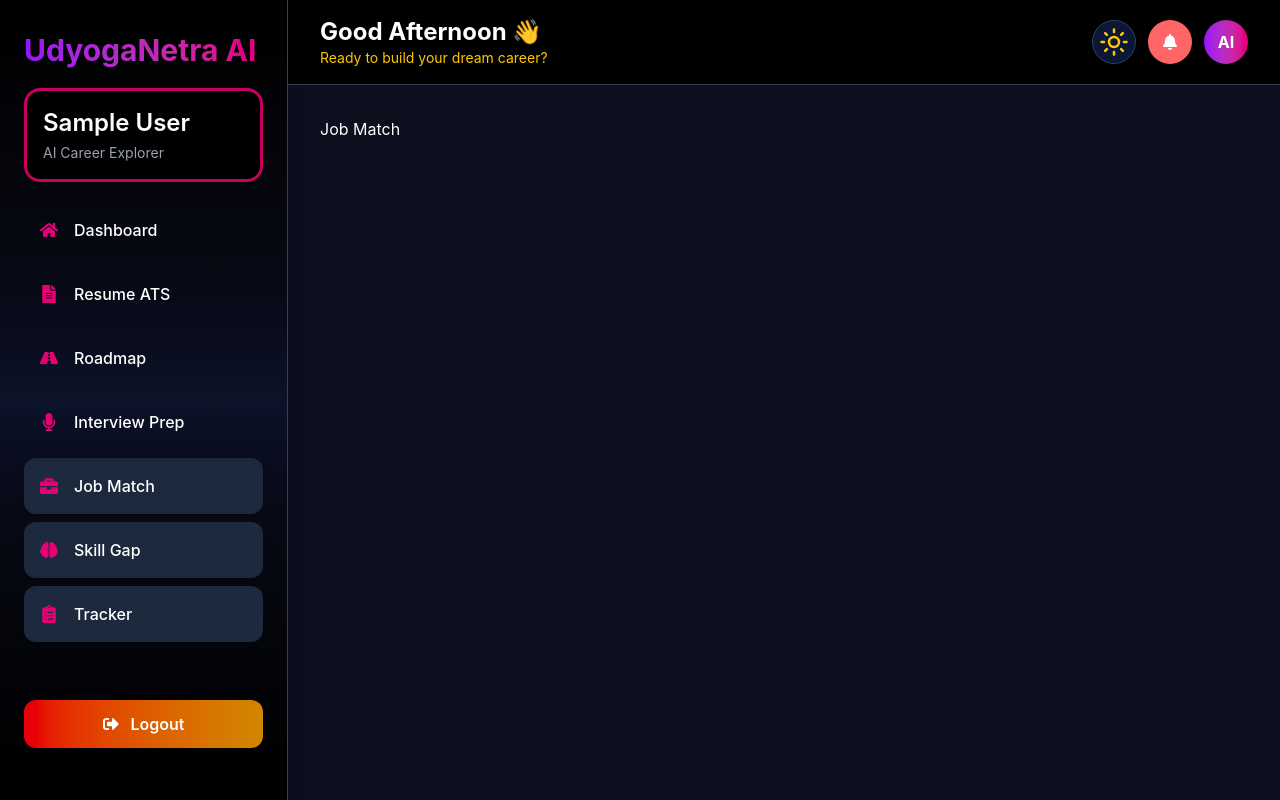
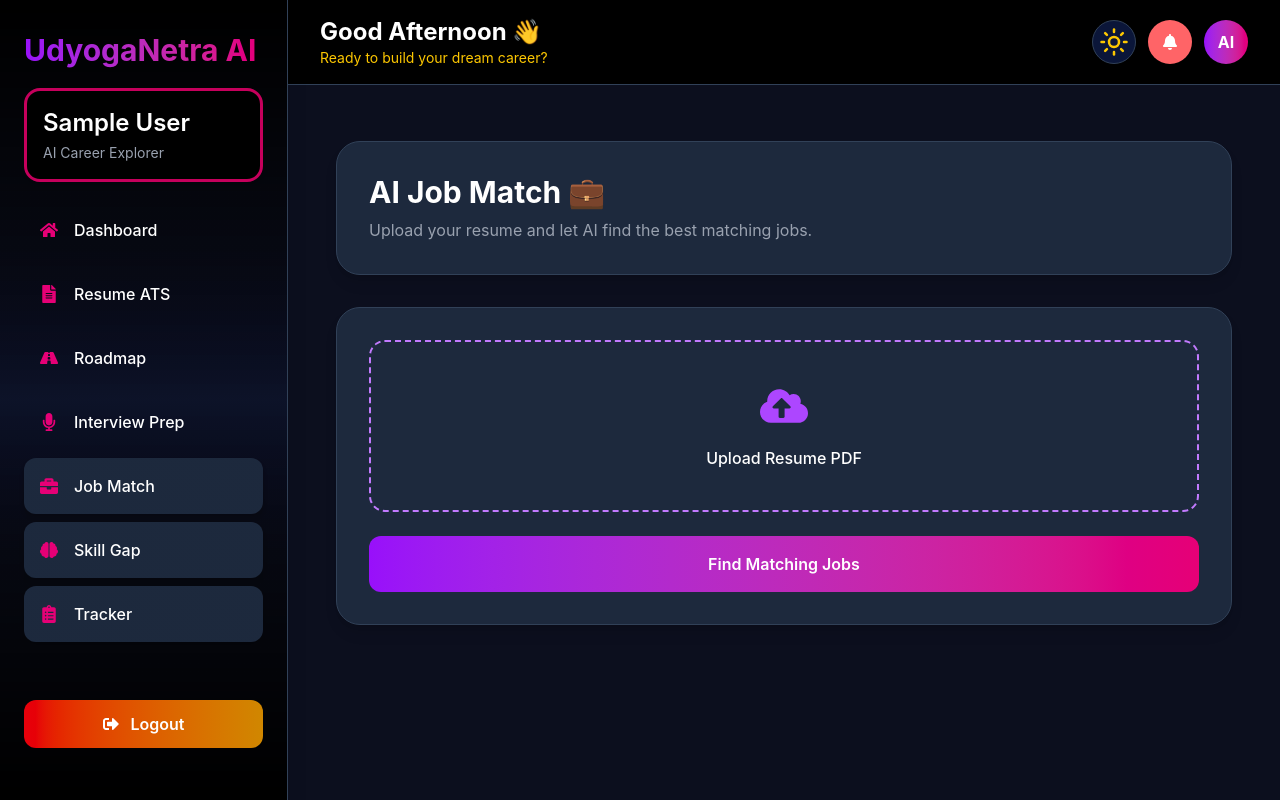
Before and after one commit to ramusiripalli/udyoganetra-ai, a React app in the folder frontend/: page /job-match in a window 1280 px wide. Built offline with nearby package versions, Linux system fonts and the light colour scheme; sample sign-in values are in the browser's storage; the HTML template or start-up script is replaced by a standard one.

Commit message:
feat:jobMatch Frontend is working

```diff
--- a/frontend/src/pages/JobMatch.jsx
+++ b/frontend/src/pages/JobMatch.jsx
@@ -1,5 +1,326 @@
+import { useState } from "react";
+import { motion } from "framer-motion";
+import {
+  FaCloudUploadAlt,
+  FaLightbulb,
+  FaSpinner,
+} from "react-icons/fa";
+
 const JobMatch = () => {
-  return <div>Job Match</div>;
+  const [file, setFile] = useState(null);
+
+  const [loading, setLoading] =
+    useState(false);
+
+  const [result, setResult] =
+    useState(null);
+
+  const [error, setError] =
+    useState("");
+
+  const handleFileChange = (e) => {
+    setFile(e.target.files[0]);
+  };
+
+  const handleAnalyze = async () => {
+    if (!file) {
+      alert("Upload Resume PDF");
+      return;
+    }
+
+    try {
+      setLoading(true);
+      setResult(null);
+      setError("");
+
+      const formData =
+        new FormData();
+
+      formData.append(
+        "resume",
+        file
+      );
+
+      const response = await fetch(
+        `${import.meta.env.VITE_API_BASE_URL}/api/jobmatch/analyze`,
+        {
+          method: "POST",
+          body: formData,
+        }
+      );
+
+      const data =
+        await response.json();
+
+      console.log(data);
+
+      if (!data.success) {
+        setError(
+          data.message
+        );
+        return;
+      }
+
+      setResult(
+        data.jobMatch
+      );
+
+    } catch (error) {
+      console.log(error);
+
+      setError(
+        "Something went wrong"
+      );
+    } finally {
+      setLoading(false);
+    }
+  };
+
+  return (
+    <div className="max-w-6xl mx-auto px-4 py-6">
+
+      {/* HEADER */}
+      <motion.div
+        initial={{
+          opacity: 0,
+        }}
+        animate={{
+          opacity: 1,
+        }}
+        className="
+        rounded-3xl p-8 mb-8
+        bg-white dark:bg-slate-800
+        border border-slate-200 dark:border-slate-700
+        shadow-lg
+      "
+      >
+        <h1 className="text-3xl font-bold">
+          AI Job Match 💼
+        </h1>
+
+        <p className="mt-2 text-gray-500 dark:text-gray-400">
+          Upload your resume and let AI find the best matching jobs.
+        </p>
+      </motion.div>
+
+      {/* UPLOAD CARD */}
+      <div
+        className="
+        rounded-3xl p-8 mb-8
+        bg-white dark:bg-slate-800
+        border border-slate-200 dark:border-slate-700
+        shadow-lg
+      "
+      >
+        <label
+          className="
+          border-2 border-dashed
+          border-purple-400
+          rounded-2xl
+          py-10
+          flex flex-col items-center
+          cursor-pointer
+        "
+        >
+          <FaCloudUploadAlt className="text-5xl text-purple-500" />
+
+          <p className="mt-4 font-medium">
+            Upload Resume PDF
+          </p>
+
+          <input
+            hidden
+            type="file"
+            accept=".pdf"
+            onChange={
+              handleFileChange
+            }
+          />
+        </label>
+
+        {file && (
+          <p className="mt-4 text-green-500">
+            Selected: {file.name}
+          </p>
+        )}
+
+        <button
+          onClick={
+            handleAnalyze
+          }
+          className="
+          mt-6 w-full py-4 rounded-xl
+          bg-gradient-to-r
+          from-purple-600 to-pink-600
+          text-white font-semibold
+        "
+        >
+          {loading
+            ? "Analyzing Resume..."
+            : "Find Matching Jobs"}
+        </button>
+
+        {/* Loading */}
+        {loading && (
+          <div className="mt-5 text-center">
+
+            <FaSpinner className="animate-spin mx-auto text-3xl text-purple-500" />
+
+            <p className="mt-3 text-sm text-gray-500">
+              AI is analyzing your profile...
+            </p>
+
+            <p className="text-purple-500 text-sm mt-2">
+              Please wait 20–40 seconds ☕
+            </p>
+          </div>
+        )}
+
+        {error && (
+          <p className="mt-4 text-red-500">
+            {error}
+          </p>
+        )}
+      </div>
+
+      {/* RESULTS */}
+      {result && (
+        <div className="space-y-8">
+
+          {/* MATCHED JOBS */}
+          <div>
+
+            <h2 className="text-2xl font-bold mb-5">
+              Top Matching Jobs 🚀
+            </h2>
+
+            <div className="grid md:grid-cols-2 gap-5">
+
+              {result.matchedJobs?.map(
+                (job, index) => (
+                  <motion.div
+                    key={index}
+                    whileHover={{
+                      y: -3,
+                    }}
+                    className="
+                    rounded-2xl p-6
+                    bg-white dark:bg-slate-800
+                    border border-slate-200 dark:border-slate-700
+                    shadow-lg
+                  "
+                  >
+                    <div className="flex justify-between">
+
+                      <div>
+
+                        <h3 className="text-xl font-bold">
+                          {job.role}
+                        </h3>
+
+                        <p className="text-gray-500 mt-1">
+                          {job.company}
+                        </p>
+
+                      </div>
+
+                      <div
+                        className="
+                        px-3 py-2 rounded-xl
+                        bg-green-100 dark:bg-slate-700
+                        text-green-600
+                        font-semibold
+                      "
+                      >
+                        {job.matchScore}%
+                      </div>
+                    </div>
+
+                    <p className="mt-4 text-sm text-gray-500">
+                      {job.reason}
+                    </p>
+
+                  </motion.div>
+                )
+              )}
+
+            </div>
+          </div>
+
+          {/* MISSING SKILLS */}
+          <div
+            className="
+            rounded-2xl p-6
+            bg-white dark:bg-slate-800
+            border border-slate-200 dark:border-slate-700
+          "
+          >
+            <h2 className="text-xl font-bold mb-4">
+              Missing Skills 📌
+            </h2>
+
+            <div className="flex flex-wrap gap-3">
+
+              {result.missingSkills?.map(
+                (
+                  skill,
+                  index
+                ) => (
+                  <div
+                    key={index}
+                    className="
+                    px-4 py-2 rounded-xl
+                    bg-yellow-100 dark:bg-slate-700
+                    text-sm
+                  "
+                  >
+                    {skill}
+                  </div>
+                )
+              )}
+
+            </div>
+          </div>
+
+          {/* CAREER ADVICE */}
+          <div
+            className="
+            rounded-2xl p-6
+            bg-white dark:bg-slate-800
+            border border-slate-200 dark:border-slate-700
+          "
+          >
+            <h2 className="text-xl font-bold mb-4">
+              Career Advice 💡
+            </h2>
+
+            <div className="space-y-3">
+
+              {result.careerAdvice?.map(
+                (
+                  advice,
+                  index
+                ) => (
+                  <div
+                    key={index}
+                    className="flex gap-3"
+                  >
+                    <FaLightbulb className="text-purple-500 mt-1" />
+
+                    <p>
+                      {advice}
+                    </p>
+                  </div>
+                )
+              )}
+
+            </div>
+          </div>
+
+        </div>
+      )}
+    </div>
+  );
 };
 
 export default JobMatch;
```
